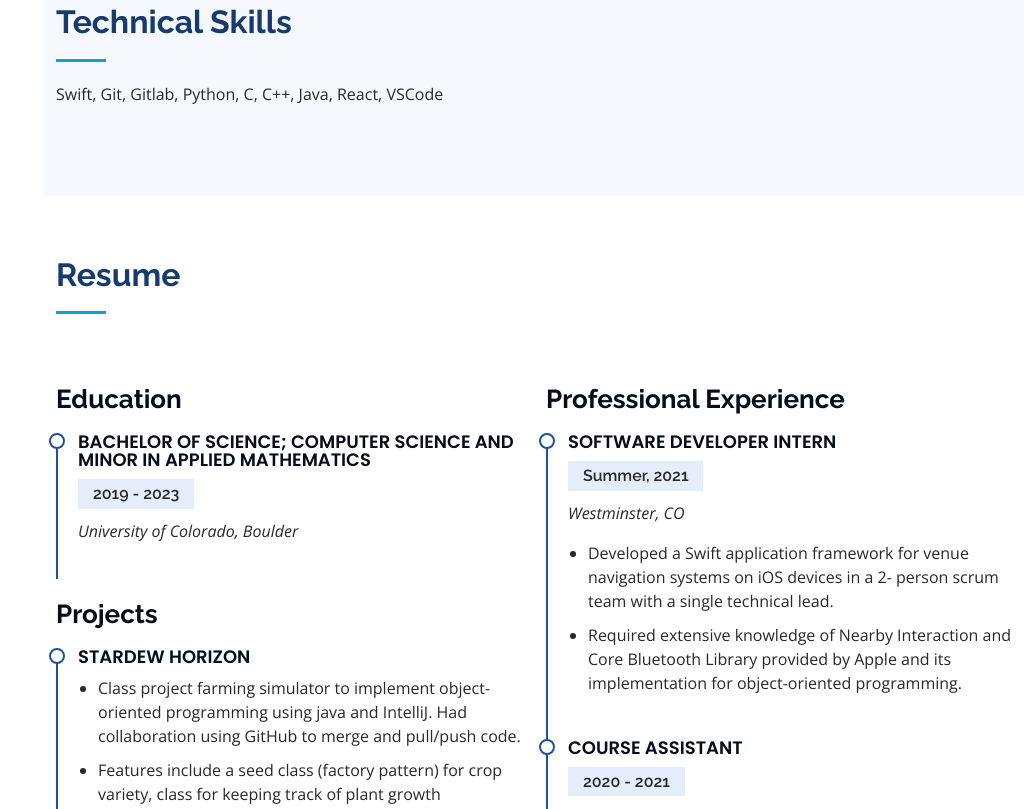
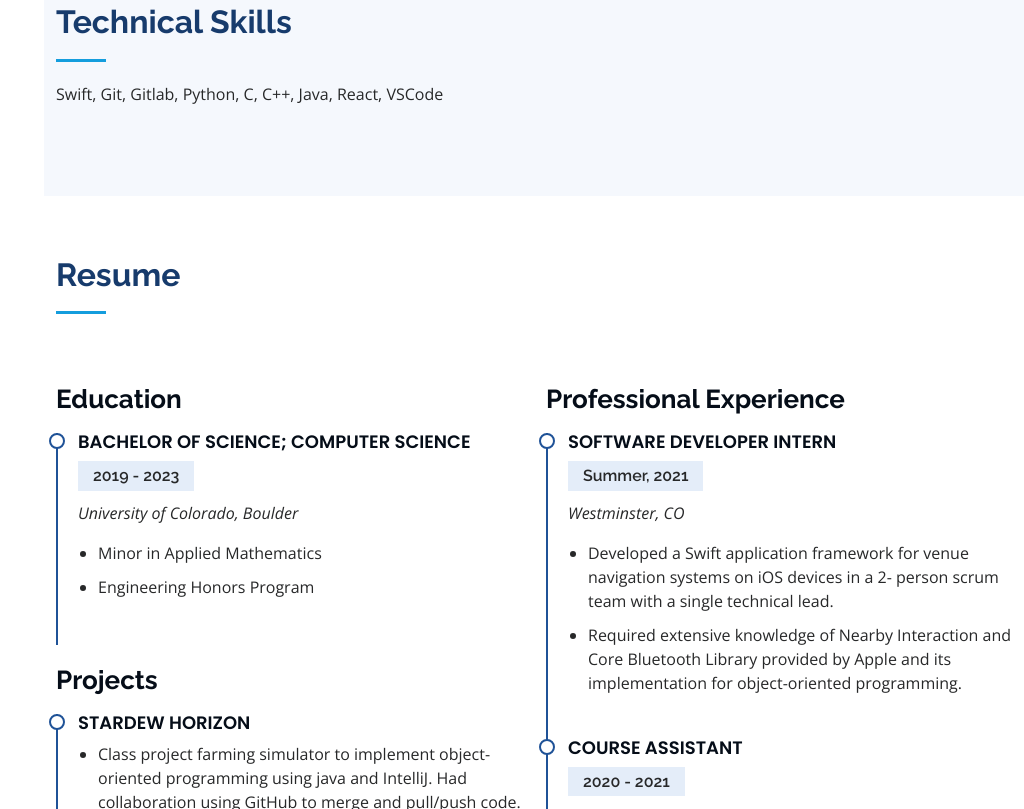
Before and after one commit to heki5656/heki5656.github.io, a plain HTML site: page index.html in a window 1280 px wide. Shown: the part 1181-1990 px from the top of the page, without its empty margins (256-1280 px from the left). Drawn offline with nearby package versions, Linux system fonts and the light colour scheme.

Commit message:
changed education section

```diff
--- a/index.html
+++ b/index.html
@@ -115,9 +115,13 @@
           <div class="col-lg-6" data-aos="fade-up">
             <h3 class="resume-title">Education</h3>
             <div class="resume-item">
-              <h4>Bachelor of Science; Computer Science and Minor in Applied Mathematics</h4>
+              <h4>Bachelor of Science; Computer Science </h4>
               <h5>2019 - 2023</h5>
               <p><em>University of Colorado, Boulder</em></p>
+              <ul>
+                <li>Minor in Applied Mathematics</li>
+                <li>Engineering Honors Program</li>
+              </ul>
             </div>
             <h3 class="resume-title">Projects</h3>
             <div class="resume-item">
```
